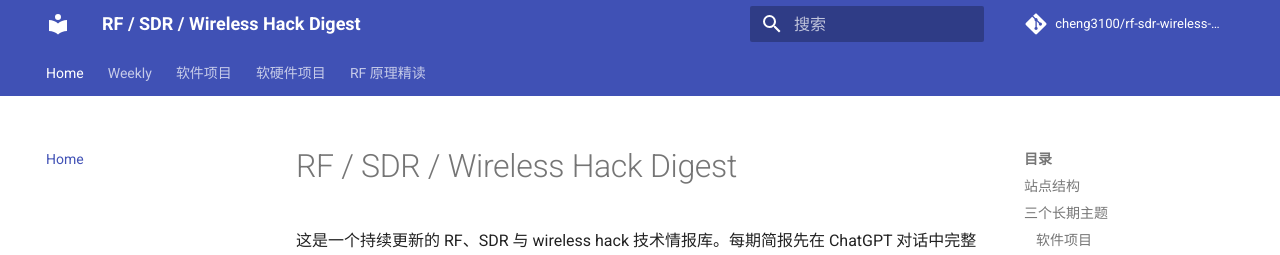
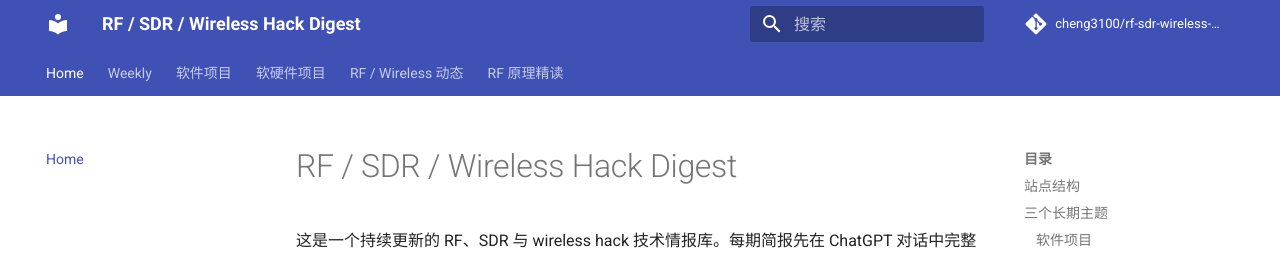
Before and after one commit to cheng3100/rf-sdr-wireless-security-digest, an MkDocs documentation site: the page built from docs/index.md, in a window 1280 px wide and 1203 px high. Shown: the top 255 px of the window. Built offline with MkDocs 1.6.1 and Material for MkDocs 9.7.7, drawn with Linux system fonts in a browser that asks for light colours; comment, search, counter and statistics services are not loaded.

Commit message:
Add RF and wireless news topic to site navigation

```diff
--- a/mkdocs.yml
+++ b/mkdocs.yml
@@ -1,5 +1,5 @@
 site_name: RF / SDR / Wireless Hack Digest
-site_description: SDR、wireless hack 开源项目与 RF 原理技术情报库
+site_description: SDR、wireless hack 开源项目、RF 动态与 RF 原理技术情报库
 site_url: https://cheng3100.github.io/rf-sdr-wireless-security-digest/
 repo_url: https://github.com/cheng3100/rf-sdr-wireless-security-digest
 repo_name: cheng3100/rf-sdr-wireless-security-digest
@@ -38,4 +38,5 @@ nav:
   - Weekly: weekly/index.md
   - 软件项目: software-projects/index.md
   - 软硬件项目: hardware-software-projects/index.md
+  - RF / Wireless 动态: rf-wireless-news/index.md
   - RF 原理精读: rf-sdr-fundamentals/index.md
```
